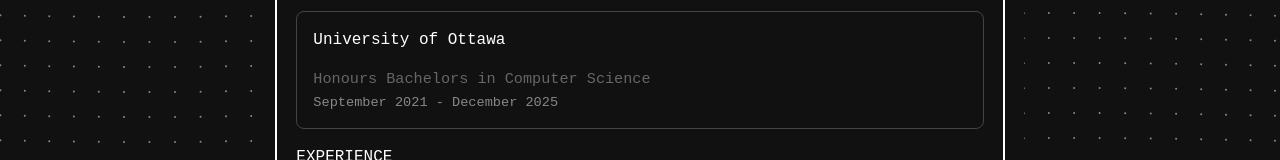
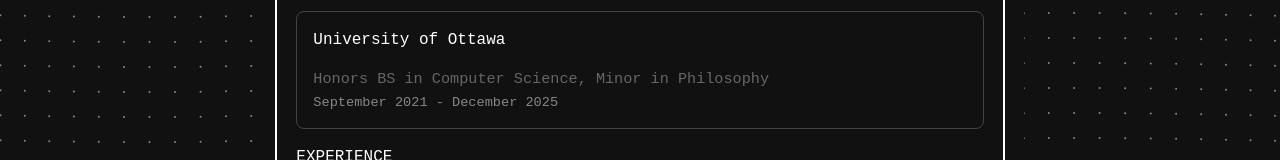
Before and after one commit to notsaad/site, a React (Create React App) app: page / in a window 1280 px wide. Shown: the part 235-395 px from the top of the page. Built offline with nearby package versions, Linux system fonts and the light colour scheme; a web font is replaced by a local one.

Commit message:
updated education point
Signed-off-by: notsaad <saadmazharr@gmail.com>

```diff
--- a/src/App.tsx
+++ b/src/App.tsx
@@ -47,7 +47,7 @@ const contactLinks = [
 const education = [
   {
     institution: "University of Ottawa",
-    degree: "Honours Bachelors in Computer Science",
+    degree: "Honors BS in Computer Science, Minor in Philosophy",
     period: "September 2021 - December 2025"
   }
 ];
```
